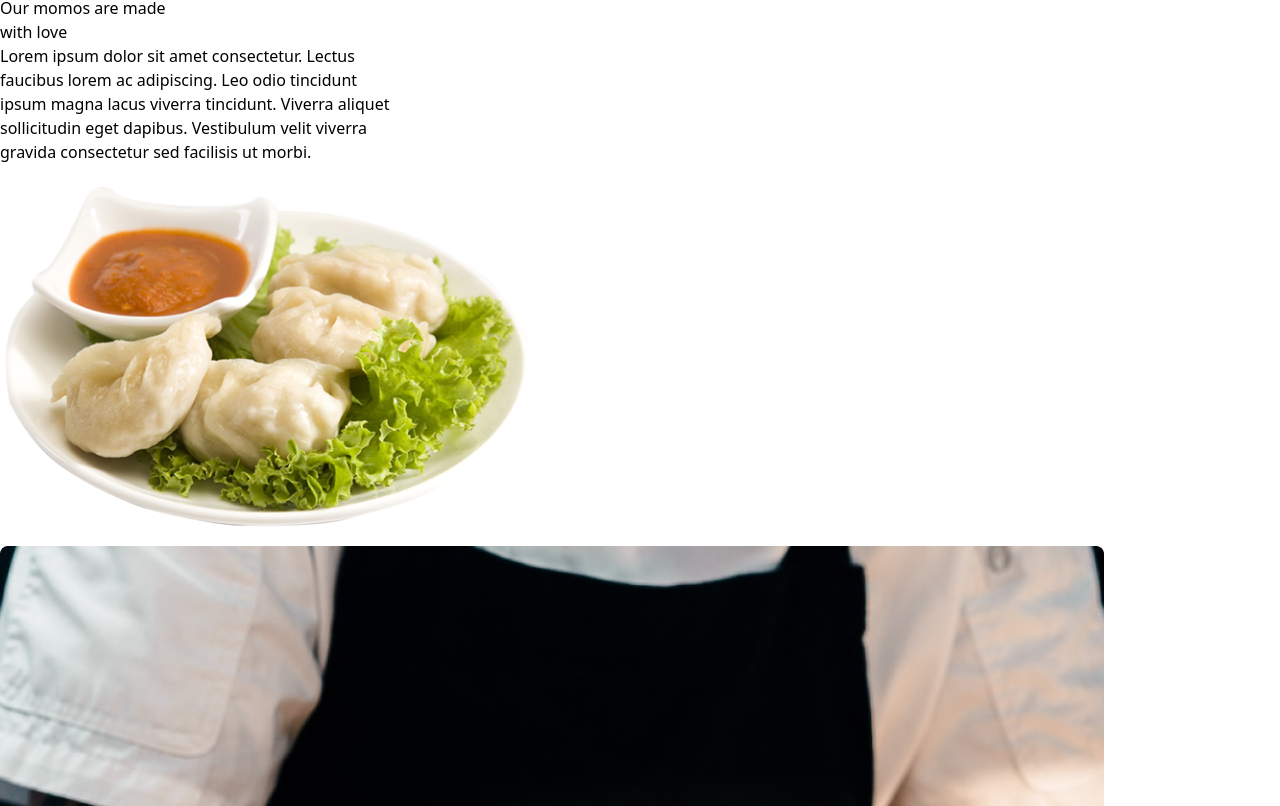
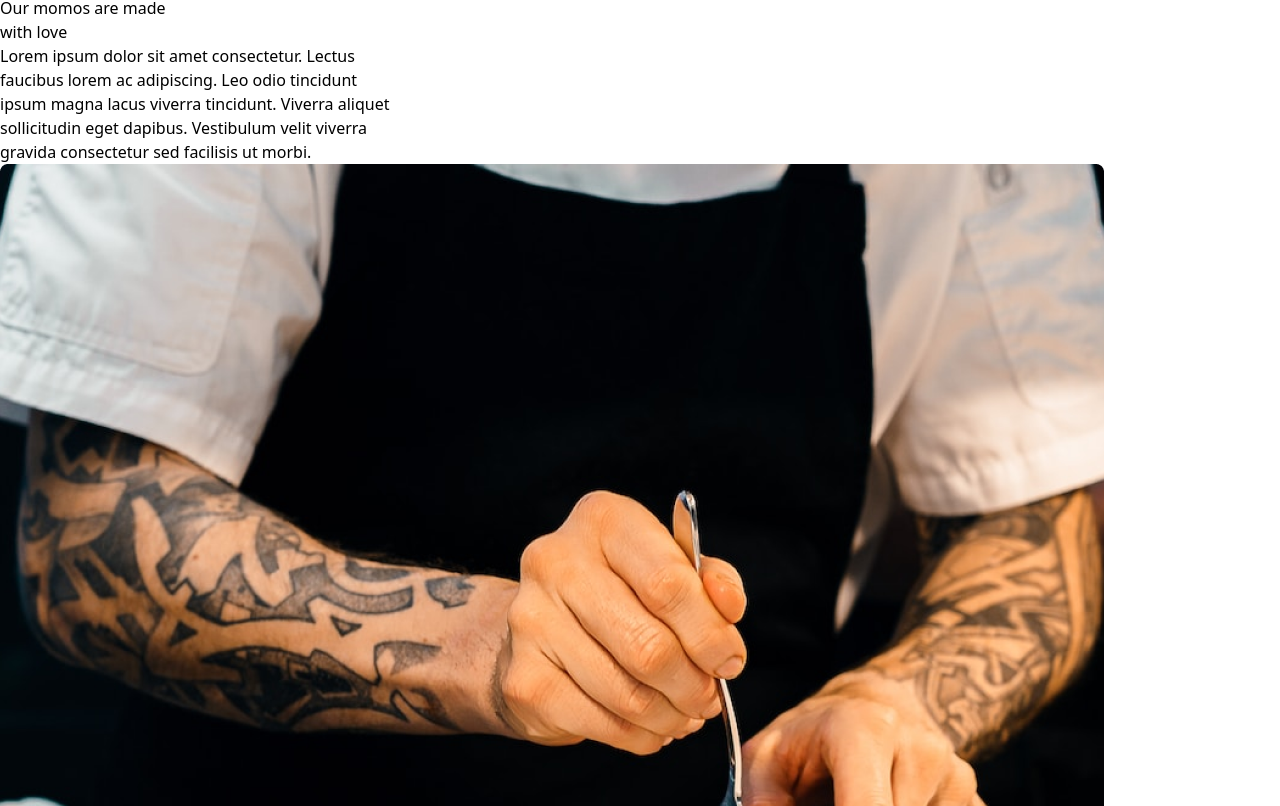
Before and after one commit to Sumitbharti230/Momohouse, a React (Vite) app: page /about in a window 1280 px wide. Shown: the part 1994-2800 px from the top of the page. Built offline with nearby package versions, Linux system fonts and the light colour scheme.

Commit message:
second commit

```diff
--- a/src/Components/NavBar/Navigation.jsx
+++ b/src/Components/NavBar/Navigation.jsx
@@ -58,12 +58,15 @@ function Navigation() {
 
       </div>
 
-      <NavLink to="/Cartpage" className=" left-28 relative text-2xl text-slate-500 ">
+
+      <div className=" flex items-center gap-x-3">
+
+      <NavLink to="/Cartpage" className=" relative text-2xl text-slate-500 ">
         <FiShoppingCart className="w-10 h-14" />
         <span className=" absolute bottom-8  text-red-600 left-10  font-bold rounded-full   "> {totalItems}</span>
       </NavLink>
 
-      <div className=" flex items-center gap-x-3">
+
         <NavLink to="https://www.facebook.com/" target="_blank" className="text-2xl text-slate-500 ">
           <FaFacebook />
         </NavLink>
--- a/src/Components/Pages/About.jsx
+++ b/src/Components/Pages/About.jsx
@@ -52,7 +52,7 @@ function About() {
             <p className="mt-6 text-slate-500">Lorem ipsum dolor sit amet consectetur. Lectus <br /> faucibus lorem ac adipiscing. Leo odio tincidunt <br /> ipsum magna lacus viverra tincidunt. Viverra aliquet <br /> sollicitudin eget dapibus. Vestibulum velit viverra <br /> gravida consectetur sed facilisis ut morbi.</p>
 
 
-            <img src={momo1} alt="momo1" className="w-28 ml-5 " />
+            {/* <img src={momo1} alt="momo1" className="w-28 ml-5 " /> */}
           </div>
 
           <div>
```
